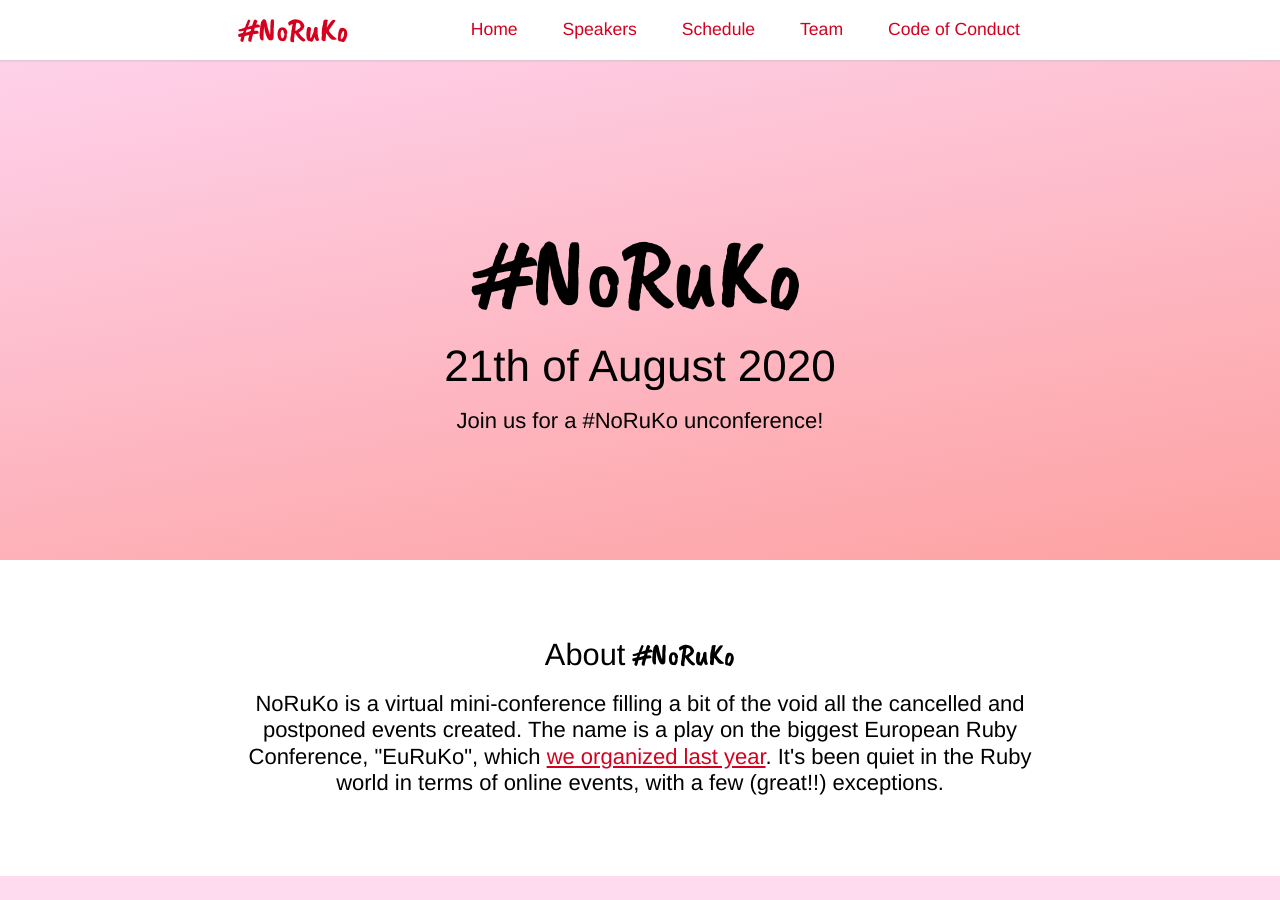
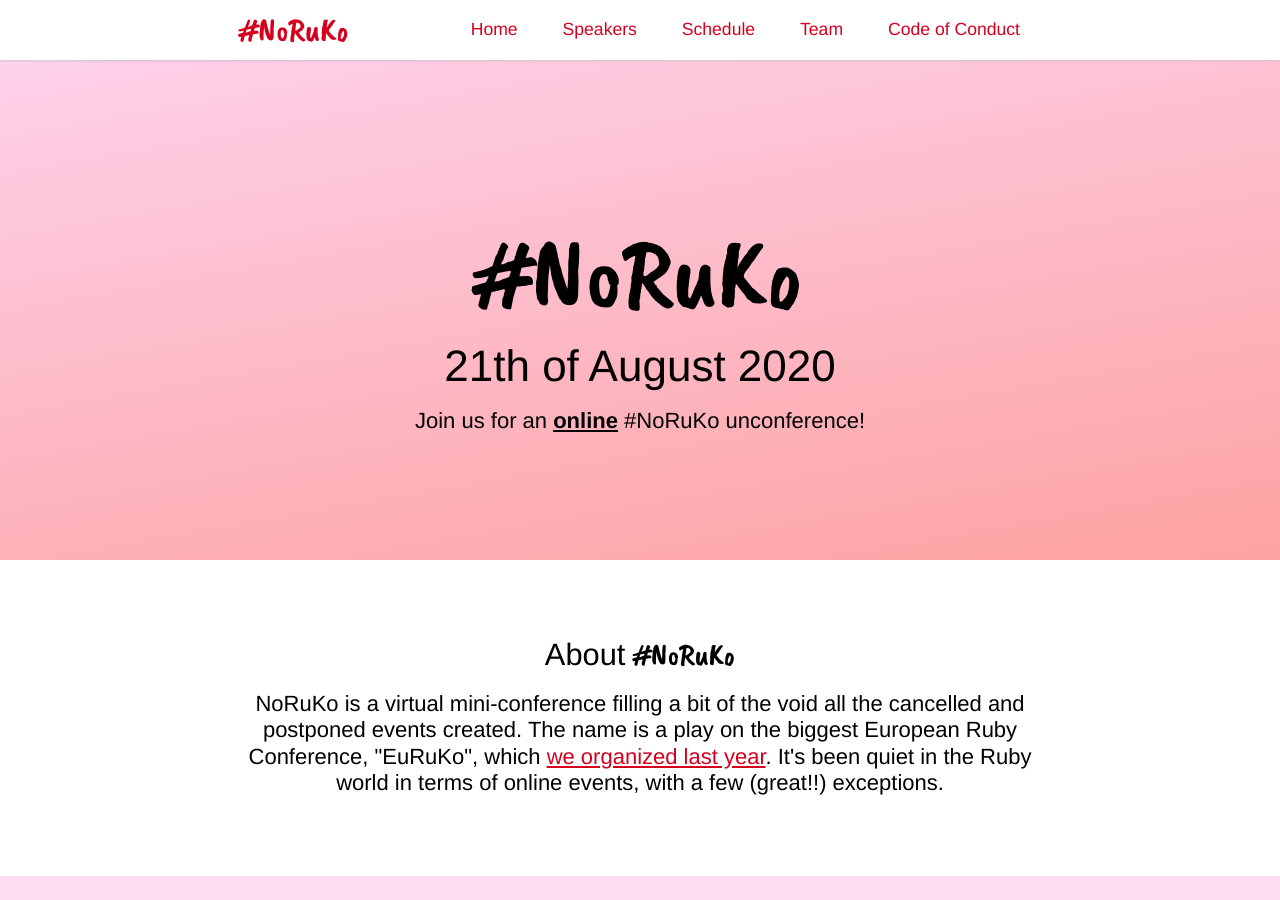
Before and after one commit to rubynl/noruko.org, a Jekyll site: the page built from index.html, in a window 1280 px wide and 900 px high. Built offline with Jekyll 4.4.1, drawn with Linux system fonts in a browser that asks for light colours.

Commit message:
Make it more clear it's an online event

```diff
--- a/index.html
+++ b/index.html
@@ -8,7 +8,7 @@ layout: default
       <div>
         <h1>#NoRuKo</h1>
         <p class="date">21th of August 2020</p>
-        <p class="description">Join us for a #NoRuKo unconference!</p>
+        <p class="description">Join us for an <strong><u>online</u></strong> #NoRuKo unconference!</p>
         <!-- <div class="video"> -->
         <!--   Insert video HTML here -->
         <!-- </div> -->
```
